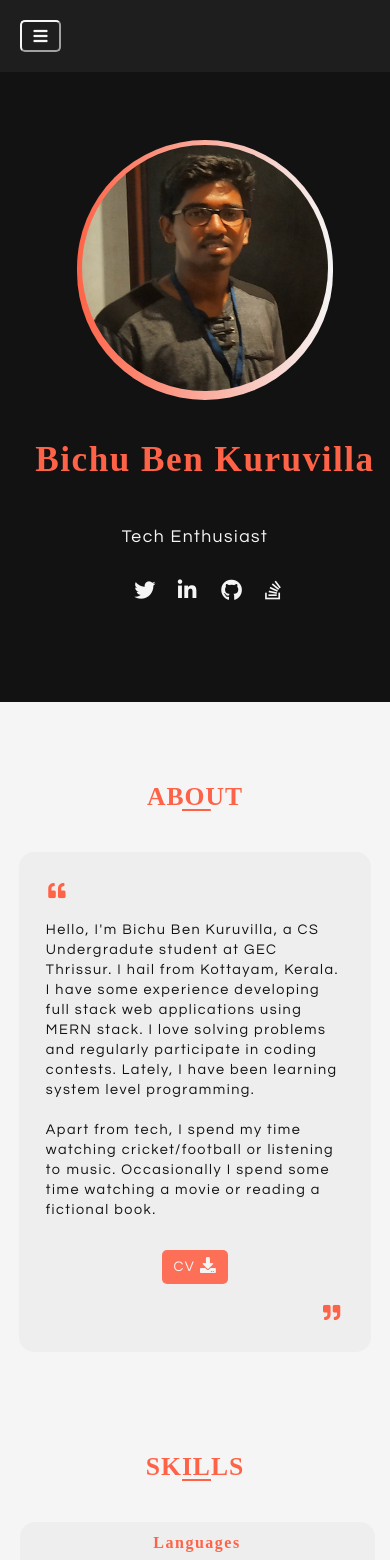
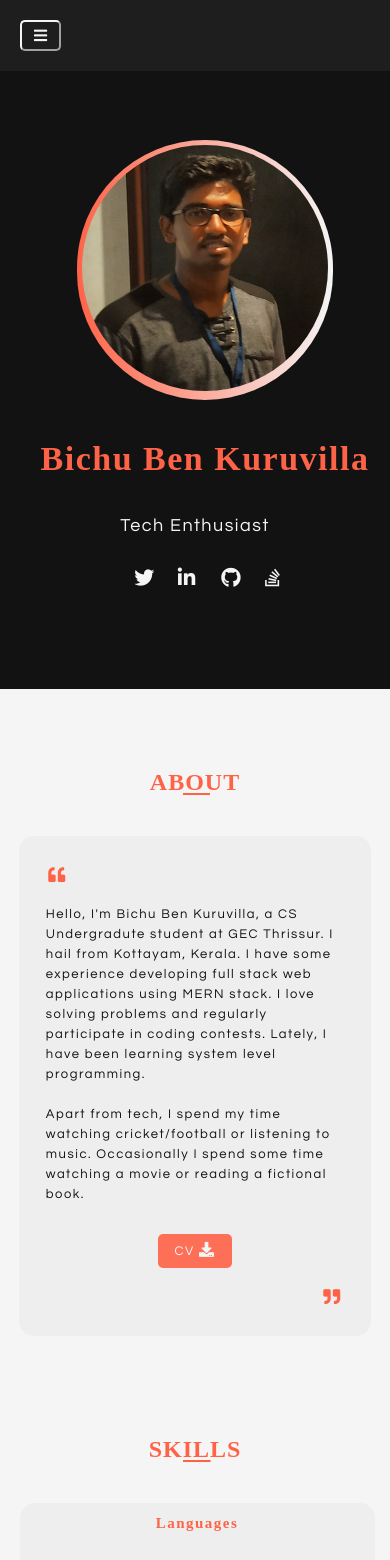
Before and after one commit to ben-jnr/ben-jnr.github.io, a React (Create React App) app: page / in a window 390 px wide. Shown: the top 1560 px of the page. Built offline with nearby package versions, Linux system fonts and the light colour scheme; a web font is replaced by a local one.

Commit message:
size adjustments

```diff
--- a/src/Navbar.js
+++ b/src/Navbar.js
@@ -5,9 +5,9 @@ function Navbar() {
 
     function clickHandler(id) {
         window.scrollTo(0,document.getElementById(id).offsetTop-100);
-        document.getElementById("PhoneMenu").style.left = "-50%";
         document.getElementsByClassName("ActiveNav")[0].classList.remove("ActiveNav");
         document.getElementsByClassName(id+ "Nav")[0].classList.add("ActiveNav");
+        document.getElementById("PhoneMenu").style.left = "-50%";
     }
 
 
--- a/src/styles/About.css
+++ b/src/styles/About.css
@@ -11,7 +11,7 @@
 }
 
 #AboutHeading {
-    font-size:1.8em;
+    font-size:28px;
     text-align: center;
     color:tomato;
     font-family: 'Kameron', serif;
@@ -28,7 +28,7 @@
     padding:10px;
     background-color:rgba(30,30,30,0.03);
     font-family: 'Questrial', sans-serif;
-    font-size:1em;
+    font-size:15px;
 }
 
 #AboutText{
@@ -42,6 +42,8 @@
     margin-top:130px;
     padding-top:8px;
     padding-bottom:10px;
+    padding-left:4px;
+    padding-right:4px;
     border-radius:5px;
     margin-top:30px !important;
     width:10%;
@@ -49,15 +51,17 @@
     text-align: center;
     background-color:rgba(255, 99, 71,0.9);
     color:whitesmoke;
+    font-size:15px;
 }
 
 #CV:hover{
     background-color:rgba(255, 99 , 71, 1);
 }
 
-#CV.i:hover {
-    color:whitesmoke !important;
+#CV i {
+    font-size:20px;
 }
+
 
 
 #AboutOpening{
@@ -71,7 +75,7 @@
 
 .AboutQuote{
     color:tomato;
-    font-size: 1.3em;
+    font-size: 20px;
 }
 
 
@@ -82,16 +86,21 @@
 @media screen and (max-width:500px) {
     #AboutContent {
         width:85%;
-        font-size:0.9em;
+        font-size:13px;
         margin-top:40px;
     }
 
     #AboutHeading {
-        font-size: 1.6em;
+        font-size: 24px;
     }
 
     #CV {
         width:20%;
+        font-size:13px;
+    }
+
+    #CV i {
+        font-size: 15px;
     }
 
     #AboutText{
@@ -115,14 +124,14 @@
     }
 
     .AboutQuote{
-        font-size: 1.2em;
+        font-size: 17px;
     }
 }
 
 @media screen and (min-width:501px)  and (max-width:1000px){
     #AboutContent {
         width:80%;
-        font-size:1em;
+        font-size:15px;
     }
 
     #CV {
--- a/src/styles/Activities.css
+++ b/src/styles/Activities.css
@@ -11,7 +11,7 @@
 }
 
 #ActivitiesHeading {
-    font-size:1.8em;
+    font-size:28px;
     text-align: center;
     color:tomato;
     font-family: 'Kameron', serif;
@@ -50,7 +50,7 @@
     vertical-align: middle;
     text-align:center;
     font-family: 'Kameron', serif;
-    font-size:1.15em;
+    font-size:17px;
     text-align: center;;
     color:tomato;
     letter-spacing: 1.5px;
@@ -63,7 +63,7 @@
     padding-left: 3vw;
     text-align:left;
     font-family: 'Questrial', sans-serif;
-    font-size: 1em;
+    font-size: 15px;
 }
 
 .ActivityDesc p {
@@ -108,7 +108,7 @@ li {
 @media screen and (max-width:500px) {
 
     #ActivitiesHeading {
-        font-size: 1.6em;
+        font-size: 24px;
     }
 
     .ActivityContainer {
@@ -124,7 +124,7 @@ li {
         border-bottom:2px solid rgba(30,30,30,0.1);
         margin-left:auto;
         margin-right:auto;
-        font-size:1em;
+        font-size:15px;
     }
 
     .ActivityDesc{
@@ -132,7 +132,7 @@ li {
         border-left:none;
         margin-left:auto;
         margin-right:auto;
-        font-size:0.9em;
+        font-size:13px;
     }
 
     .PlatformsLink {
--- a/src/styles/Contact.css
+++ b/src/styles/Contact.css
@@ -11,7 +11,7 @@
 
 
 #ContactHeading {
-    font-size:1.8em;
+    font-size:28px;
     text-align: center;
     color:tomato;
     font-family: 'Kameron', serif;
@@ -26,7 +26,7 @@
     margin-top:20px;
     color:whitesmoke;
     font-family: 'Questrial', sans-serif;
-    font-size:1.1em;
+    font-size:17px;
 }
 
 #ContactSocial {
@@ -37,18 +37,18 @@
 }
 
 #ContactSocial .SocialItems a i {
-    font-size:1.3em !important;
+    font-size:25px !important;
 }
 
 
 @media screen and (max-width:500px) {
 
     #ContactHeading {
-        font-size: 1.6em;
+        font-size: 24px;
     }
 
     #ContactDesc {
-        font-size:0.9em;
+        font-size:15px;
     }
 
     #ContactSocial {
@@ -57,13 +57,17 @@
         margin-top:-50px !important;
     }
 
+    #ContactSocial .SocialItems a i {
+        font-size:20px !important;
+    }
+
 }
 
 
 
 @media screen and (min-width:501px) and (max-width:1000px) {
     #ContactDesc {
-        font-size:1em;
+        font-size:15px;
     }
 
     #ContactSocial {
--- a/src/styles/Home.css
+++ b/src/styles/Home.css
@@ -12,11 +12,10 @@
     flex-direction: row;
     justify-content: space-around;
     width: 90vw;
-    margin-top: 2vh;
+    margin-top: 40px;
     margin-left:auto;
     margin-right:auto;
     font-family: 'Questrial', sans-serif;
-    font-size: 1.3em;
 }
 
 #IntroLeft {
@@ -29,7 +28,7 @@
 }
 
 #Name {
-    font-size:2.4em;
+    font-size:50px;
     padding-top:20px;
     color:tomato;
     font-family: 'Kameron', serif;
@@ -37,7 +36,7 @@
 }
 
 #Tagline {
-    font-size: 1.2em;
+    font-size: 25px;
     padding-top: 10px;
     width:100%;
     text-align: left;
@@ -155,7 +154,7 @@
 }
 
 .SocialItems, i {
-    font-size: 1.2em;
+    font-size: 25px;
     width:25%;
     color:whitesmoke;
 }
@@ -181,7 +180,6 @@
     #Intro {
         width:95vw;
         padding-top: 100px !important;
-        font: size 1.2em;
     }
 
     .Tag {
@@ -213,7 +211,7 @@
 
     #Intro {
         width:100vw;
-        font-size:1.1em;
+        font-size:17px;
         display: grid;
         grid-template-rows: auto atuo;
         height:fit-content;
@@ -253,8 +251,8 @@
     }
 
     #Tagline {
-        font-size: 1em;
-        padding-top: 20px;
+        font-size: 18px;
+        padding-top: 10px;
         text-align: center;
         margin-left:auto;
         margin-right:auto;
@@ -283,7 +281,7 @@
     .SocialItems, i {
         margin-left:auto;
         margin-right:auto;
-        font-size: 1.1em;
+        font-size: 20px;
         text-align: center;
     }
 
@@ -303,7 +301,7 @@
 
     #Intro {
         width:100vw;
-        font-size:1.2em;
+        font-size:22px;
         display: grid;
         grid-template-rows: auto atuo;
         height:fit-content;
@@ -345,7 +343,7 @@
     }
 
     #Tagline {
-        font-size: 1em;
+        font-size: 20px;
         padding-top: 0px;
         text-align: center;
         margin-left:auto;
@@ -371,7 +369,7 @@
     }
 
     .SocialItems, i {
-        font-size: 1.1em;
+        font-size: 23px;
     }
 
     #ProfileImgContainer:hover{
--- a/src/styles/Navbar.css
+++ b/src/styles/Navbar.css
@@ -17,7 +17,7 @@
     padding-bottom: 1.5vw;
     width: 50vw;
     font-family: 'Questrial', sans-serif;
-    font-size: 1.1em;
+    font-size: 17px;
     z-index: 1000;
     position: fixed;
     letter-spacing: 1.5px;
@@ -95,14 +95,14 @@
     }
 
     .NavItem {
-        font-size: 0.9em;
+        font-size: 15px;
         padding-top:10px;
         padding-bottom:10px;
     }
 
     .Nav3Bars {
         color:rgba(245, 245, 245, 1);
-        font-size: 1.2em;
+        font-size: 15px;
         width:15px;
         margin:5px;
     }
@@ -132,7 +132,7 @@
         left:-50%;
         background-color: rgba(30,30,30,1);
         font-family: 'Questrial', sans-serif;
-        font-size: 1.1em;
+        font-size: 15px;
         z-index: 1000;
         letter-spacing: 1.5px;
         transition: left 0.3s ease-in-out;
--- a/src/styles/Projects.css
+++ b/src/styles/Projects.css
@@ -11,7 +11,7 @@
 }
 
 #ProjectsHeading {
-    font-size:1.8em;
+    font-size:28px;
     text-align: center;
     color:tomato;
     font-family: 'Kameron', serif;
@@ -47,7 +47,7 @@
 
 .ProjectContainerHeading {
     font-family: 'Kameron', serif;
-    font-size:1.15em;
+    font-size:17px;
     text-align: center;
     padding-top:30px;
     color:tomato;
@@ -58,7 +58,7 @@
     margin-left:10%;
     text-align: left;
     font-family: 'Questrial', sans-serif;
-    font-size: 1em;
+    font-size: 15px;
 }
 
 
@@ -73,7 +73,7 @@
     }
 
     #ProjectsHeading {
-        font-size: 1.6em;
+        font-size: 24px;
     }
 
     .ProjectContainer {
@@ -87,12 +87,12 @@
     }
 
     .ProjectDesc {
-        font-size:0.9em;
+        font-size:13px;
         line-height: 20px;
     }
 
     .ProjectContainerHeading {
-        font-size: 1em;
+        font-size: 15px;
     }
 
 }
--- a/src/styles/Skill.css
+++ b/src/styles/Skill.css
@@ -10,7 +10,7 @@
 }
 
 #SkillsHeading {
-    font-size:1.8em;
+    font-size:28px;
     text-align: center;
     color:tomato;
     font-family: 'Kameron', serif;
@@ -48,7 +48,7 @@
 
 .SkillContainerHeading {
     font-family: 'Kameron', serif;
-    font-size:1.15em;
+    font-size:17px;
     text-align: center;
     color:tomato;
 }
@@ -74,7 +74,7 @@
     padding-top:10px;
     width: 100%;
     font-family: 'Questrial', sans-serif;
-    font-size:1em;
+    font-size:15px;
 }
 
 
@@ -123,7 +123,7 @@
     }
 
     #SkillsHeading {
-        font-size: 1.6em;
+        font-size: 24px
     }
 
     .SkillContainer {
@@ -139,12 +139,12 @@
     }
 
     .SkillDesc {
-        font-size: 0.8em;
+        font-size: 13px;
         padding-right: 20px;
     }
 
     .SkillContainerHeading {
-        font-size:1em;
+        font-size:15px;
     }
 }
 
@@ -159,7 +159,7 @@
     }
 
     #SkillsHeading {
-        font-size: 1.6em;
+        font-size: 24px;
     }
 
     .SkillContainer {
@@ -176,11 +176,11 @@
     }
 
     .SkillDesc {
-        font-size: 0.8em;
+        font-size: 13px;
         padding-right: 20px;
     }
 
     .SkillContainerHeading {
-        font-size:1em;
+        font-size:15px;
     }
 }
```
